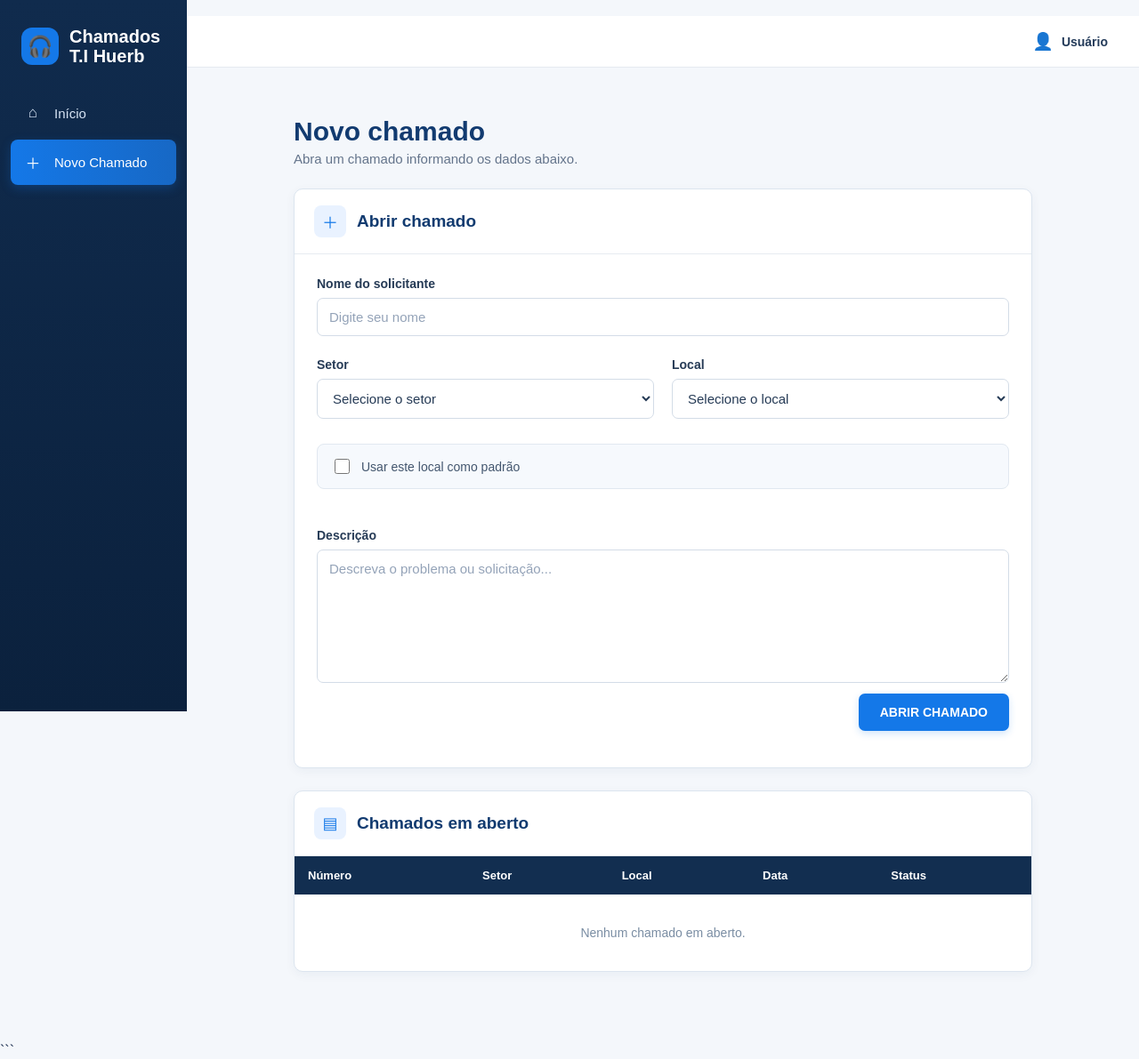
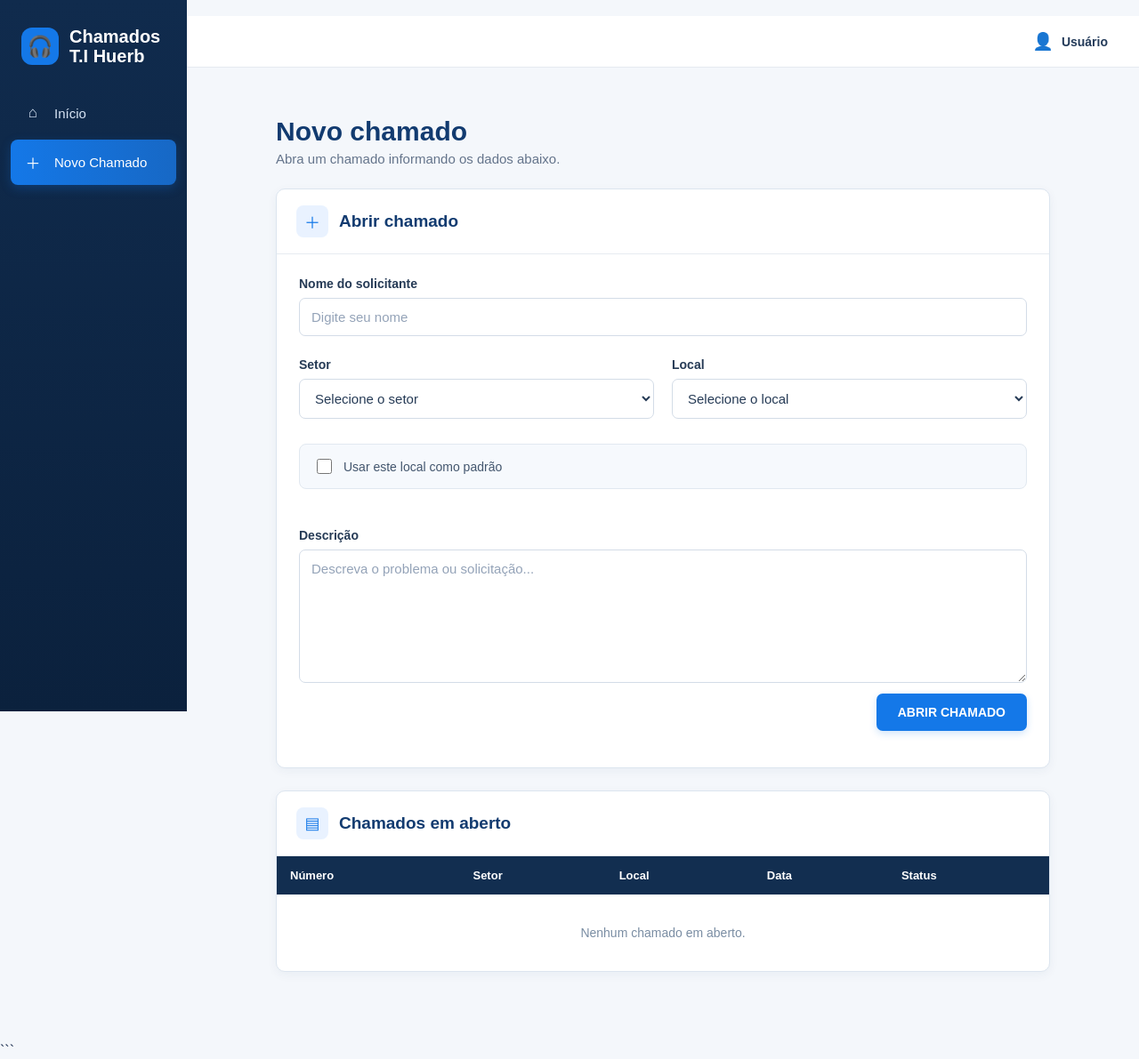
Before and after one commit to Lucas-Sussuarana/sistema-chamados, a Django app: template chamados/templates/chamados/abrir_chamado.html in a window 1280 px wide. Shown: the whole page at 89% size. Run offline with Django 3.2, Linux system fonts and the light colour scheme; the template is opened without the code that fills it, so the values that code supplies are empty.

Commit message:
mudado padding de .conteudo do arquivo base.html de 55x 35x para 55x 15x

```diff
--- a/chamados/templates/chamados/base.html
+++ b/chamados/templates/chamados/base.html
@@ -199,7 +199,7 @@
         .conteudo {
             max-width: 900px;
             margin: 0 auto;
-            padding: 55px 35px;
+            padding: 55px 15px;
         }
 
 
```
